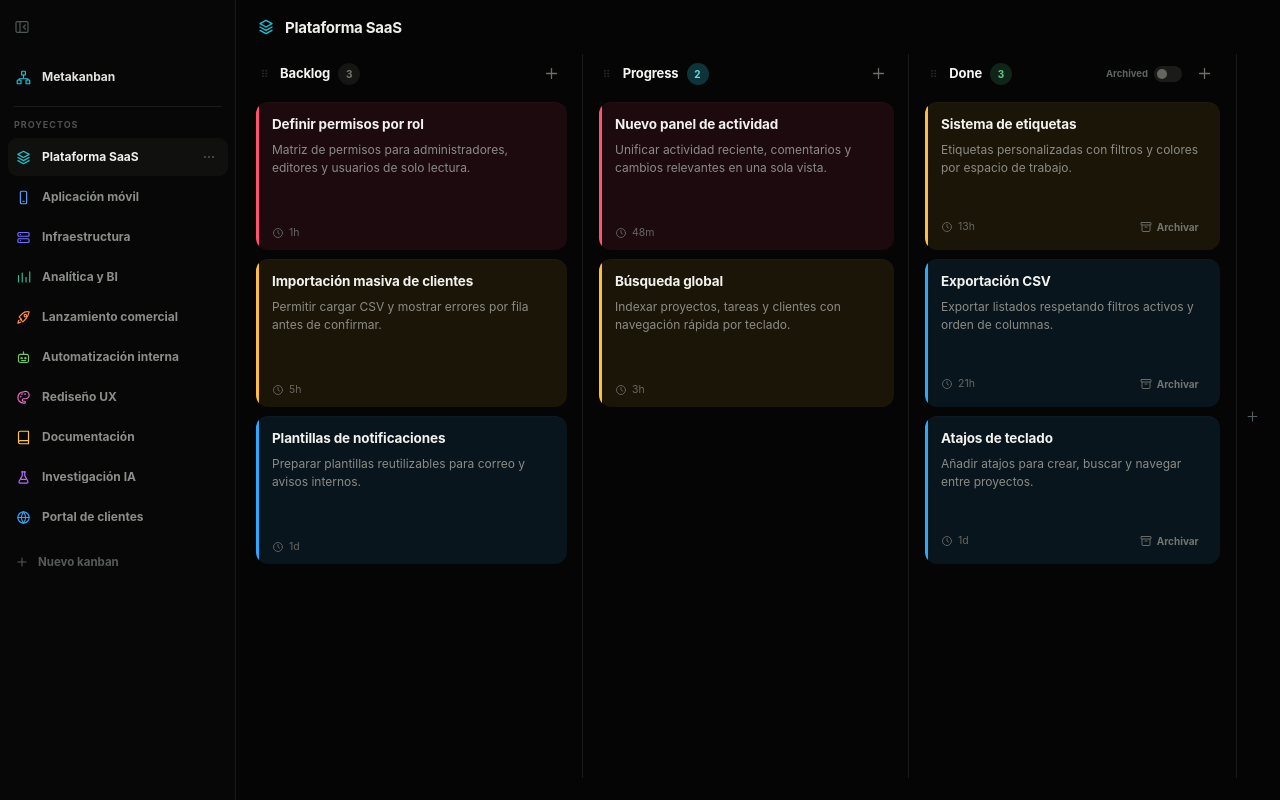
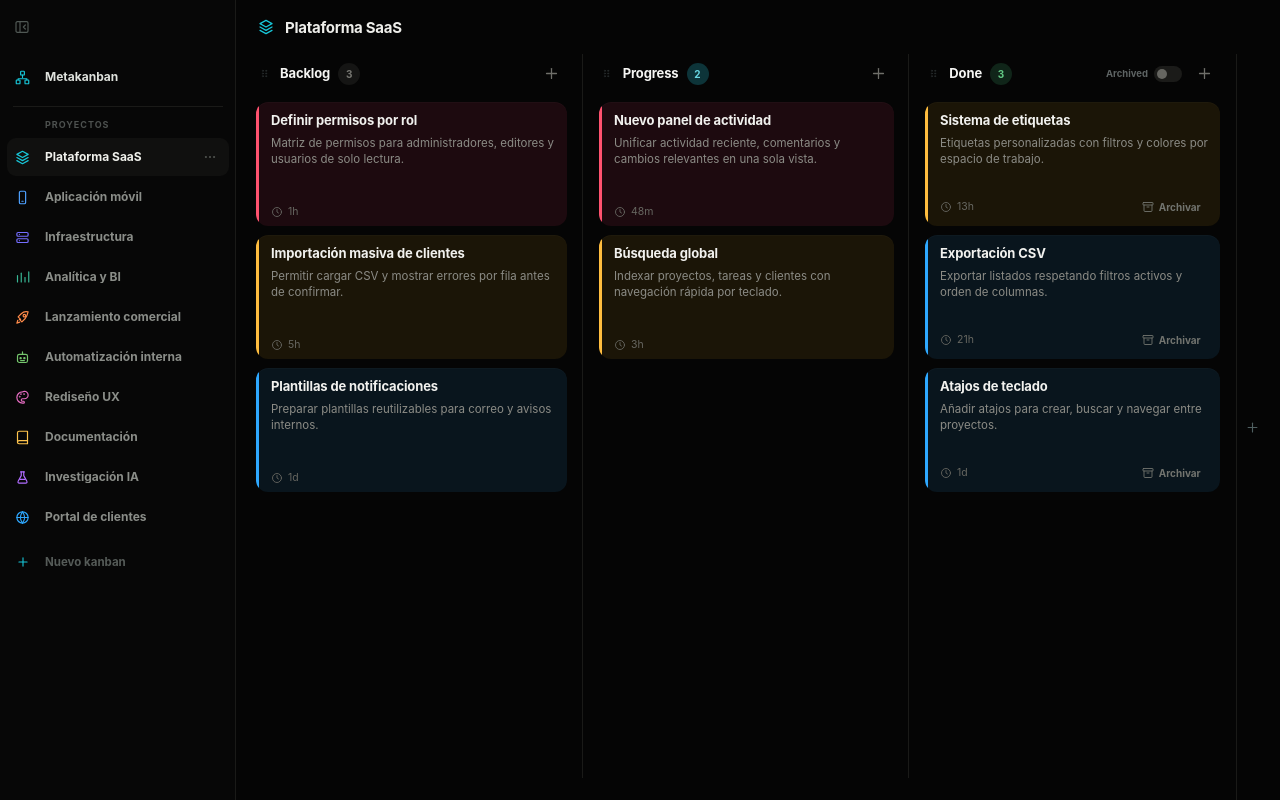
Before and after one commit to DavidTabuyo/deploy-demo, a plain HTML site: page gateway/static-demos/metakanban/index.html in a window 1280 px wide. Drawn offline with Linux system fonts and the light colour scheme.

Commit message:
Update Metakanban demo to v21

```diff
--- a/gateway/static-demos/metakanban/index.html
+++ b/gateway/static-demos/metakanban/index.html
@@ -80,18 +80,25 @@
     /* ---------- Sidebar ---------- */
 
     .sidebar{
-      min-height:100vh;
+      position:fixed;
+      inset:0 auto 0 0;
+      width:var(--sidebar-collapsed);
+      height:100vh;
       background:#070707;
       border-right:1px solid var(--line);
       overflow:hidden;
-      position:relative;
-      z-index:20;
+      z-index:40;
       transition:width .24s var(--ease);
+    }
+
+    .workspace.sidebar-open .sidebar{
+      width:var(--sidebar-open);
     }
 
     .sidebar-inner{
       width:var(--sidebar-open);
-      min-height:100vh;
+      height:100vh;
+      min-height:0;
       display:flex;
       flex-direction:column;
       position:relative;
@@ -117,86 +124,52 @@
       align-items:center;
       justify-content:center;
       cursor:pointer;
-      transition:color .15s ease,transform .18s var(--ease);
+      transition:color .15s ease;
     }
 
     .sidebar-toggle:hover{color:var(--accent)}
+
     .sidebar-toggle .icon{
       width:16px;
       height:16px;
     }
 
-
+    /*
+      Project icons now belong to the real project rows in both states.
+      Nothing is duplicated or repositioned when the sidebar opens.
+    */
     .sidebar-rail-actions{
-      position:absolute;
-      top:var(--header-h);
-      left:0;
-      width:var(--sidebar-collapsed);
-      display:flex;
-      flex-direction:column;
-      align-items:center;
-      gap:9px;
-      padding-top:6px;
-      opacity:1;
-      pointer-events:auto;
-      transition:opacity .12s ease;
-    }
-
-    .workspace.sidebar-open .sidebar-rail-actions{
-      opacity:0;
-      pointer-events:none;
-    }
-
-    .rail-action{
-      width:34px;
-      height:34px;
-      padding:0;
-      background:transparent;
-      color:#505854;
-      display:flex;
-      align-items:center;
-      justify-content:center;
-      cursor:pointer;
-      transition:color .14s ease,transform .14s ease;
-    }
-
-    .rail-action:hover{
-      color:var(--accent);
-      transform:translateY(-1px);
-    }
-
-    .rail-action .icon{
-      width:15px;
-      height:15px;
-    }
-
-    .meta-rail-action{
-      color:var(--accent);
+      display:none !important;
     }
 
     .sidebar-content{
       width:100%;
-      padding:4px 8px 12px;
-      opacity:0;
-      transform:translateX(-6px);
-      pointer-events:none;
-      transition:opacity .14s ease,transform .2s var(--ease);
-    }
-
-    .workspace.sidebar-open .sidebar-content{
+      flex:1 1 auto;
+      min-height:0;
+      overflow-y:auto;
+      overflow-x:hidden;
+      padding:4px 7px 70px;
       opacity:1;
       transform:none;
       pointer-events:auto;
-      transition-delay:.06s;
+      scrollbar-width:thin;
+      scrollbar-color:#1c1c19 transparent;
+    }
+
+    .sidebar-content::-webkit-scrollbar{width:5px}
+    .sidebar-content::-webkit-scrollbar-thumb{
+      background:#1c1c19;
+      border-radius:999px;
     }
 
     .sidebar-label{
-      padding:0 6px 8px;
+      padding:0 6px 8px 38px;
       color:#4d514f;
       font-size:9px;
       font-weight:750;
       text-transform:uppercase;
       letter-spacing:.11em;
+      white-space:nowrap;
     }
 
     .project-list{
@@ -212,7 +185,7 @@
       padding:0 6px;
       display:flex;
       align-items:center;
-      gap:9px;
+      gap:13px;
       background:transparent;
       color:#8a8d88;
       cursor:pointer;
@@ -297,12 +270,12 @@
       height:38px;
       margin-top:7px;
       border-radius:9px;
-      padding:0 7px;
+      padding:0 6px;
       background:transparent;
       color:#555b58;
       display:flex;
       align-items:center;
-      gap:9px;
+      gap:13px;
       cursor:pointer;
       font-size:11.5px;
       font-weight:650;
@@ -314,8 +287,14 @@
       color:var(--accent);
     }
 
-    .new-project .icon{width:14px;height:14px}
-
+    .new-project-icon{
+      color:var(--accent);
+    }
+
+    .new-project .project-icon .icon{
+      width:14px;
+      height:14px;
+    }
 
     .meta-row{
       margin-bottom:10px;
@@ -339,6 +318,7 @@
     /* ---------- Main ---------- */
 
     .main{
+      grid-column:2;
       min-width:0;
       min-height:100vh;
     }
@@ -630,9 +610,9 @@
     .task{
       position:relative;
       border-radius:var(--radius);
-      padding:13px 13px 11px 16px;
+      padding:10px 11px 8px 15px;
       min-width:0;
-      height:148px;
+      height:124px;
       cursor:grab;
       display:flex;
       flex-direction:column;
@@ -680,8 +660,8 @@
     .task-title{
       margin:0;
       color:#f1f1ee;
-      font-size:13.5px;
-      line-height:1.42;
+      font-size:13px;
+      line-height:1.35;
       font-weight:700;
       letter-spacing:-.01em;
       overflow-wrap:anywhere;
@@ -692,15 +672,15 @@
     }
 
     .task-description{
-      margin:7px 0 0;
+      margin:5px 0 0;
       color:#8b8b85;
-      font-size:12px;
-      line-height:1.45;
-      height:52.2px;
-      min-height:52.2px;
-      max-height:52.2px;
+      font-size:11.5px;
+      line-height:1.4;
+      height:32.2px;
+      min-height:32.2px;
+      max-height:32.2px;
       display:-webkit-box;
-      -webkit-line-clamp:3;
+      -webkit-line-clamp:2;
       -webkit-box-orient:vertical;
       overflow:hidden;
       overflow-wrap:anywhere;
@@ -710,7 +690,7 @@
 
     .task-meta{
       margin-top:auto;
-      padding-top:10px;
+      padding-top:6px;
       display:flex;
       align-items:center;
       justify-content:space-between;
@@ -735,7 +715,7 @@
 
     .archive-task,
     .unarchive-task{
-      height:24px;
+      height:22px;
       padding:0 8px;
       border-radius:7px;
       background:transparent;
@@ -792,9 +772,15 @@
     .column-placeholder{opacity:.2}
 
     .edge-add{
+      position:fixed;
+      top:var(--header-h);
+      right:0;
+      bottom:0;
+      z-index:24;
       width:44px;
-      min-height:100%;
-      background:transparent;
+      min-height:0;
+      height:auto;
+      background:var(--bg);
       color:#4f5f61;
       display:flex;
       align-items:center;
@@ -1048,7 +1034,7 @@
       transition:transform .18s var(--ease);
     }
 
-    .modal.compact{width:min(430px,100%)}
+    .modal.compact{width:min(430px,100%);max-height:calc(100vh - 32px);overflow:auto}
 
     .modal-backdrop.open .modal{transform:none}
 
@@ -1400,10 +1386,12 @@
       }
 
       .sidebar{
-        position:sticky;
+        position:fixed;
         left:0;
         top:0;
+        bottom:0;
         height:100vh;
+        width:var(--sidebar-collapsed);
         z-index:40;
       }
 
@@ -1462,11 +1450,14 @@
       .task-list{min-height:calc(100vh - var(--header-h) - 82px)}
 
       .edge-add{
-        position:sticky;
+        position:fixed;
+        top:var(--header-h);
         right:0;
-        min-height:calc(100vh - var(--header-h) - 18px);
+        bottom:0;
+        min-height:0;
+        height:auto;
         background:var(--bg);
-        z-index:6;
+        z-index:24;
       }
 
       .drag-handle{
@@ -1676,15 +1667,49 @@
       mail:`<svg class="icon" viewBox="0 0 24 24"><rect x="3" y="5" width="18" height="14" rx="2"></rect><path d="m3 7 9 6 9-6"></path></svg>`,
       map:`<svg class="icon" viewBox="0 0 24 24"><path d="m3 6 6-3 6 3 6-3v15l-6 3-6-3-6 3Z"></path><path d="M9 3v15"></path><path d="M15 6v15"></path></svg>`,
       cart:`<svg class="icon" viewBox="0 0 24 24"><path d="M3 3h2l2.4 10.2a2 2 0 0 0 2 1.6H18a2 2 0 0 0 2-1.6L21 7H6"></path><circle cx="10" cy="20" r="1"></circle><circle cx="18" cy="20" r="1"></circle></svg>`,
+      dollar:`<svg class="icon" viewBox="0 0 24 24"><path d="M12 2v20"></path><path d="M17 6.5c-1.2-1-2.9-1.5-5-1.5-2.8 0-5 1.4-5 3.5S9 12 12 12s5 1.2 5 3.5S14.8 19 12 19c-2.2 0-4-.6-5.4-1.8"></path></svg>`,
+      euro:`<svg class="icon" viewBox="0 0 24 24"><path d="M18.5 6.2A7 7 0 1 0 18.5 17.8"></path><path d="M4 10h10"></path><path d="M4 14h9"></path></svg>`,
+      coins:`<svg class="icon" viewBox="0 0 24 24"><ellipse cx="8" cy="6" rx="5" ry="3"></ellipse><path d="M3 6v4c0 1.7 2.2 3 5 3 1 0 2-.2 2.8-.5"></path><path d="M3 10v4c0 1.7 2.2 3 5 3"></path><ellipse cx="16" cy="14" rx="5" ry="3"></ellipse><path d="M11 14v4c0 1.7 2.2 3 5 3s5-1.3 5-3v-4"></path></svg>`,
+      wallet:`<svg class="icon" viewBox="0 0 24 24"><path d="M4 6h14a2 2 0 0 1 2 2v11H5a2 2 0 0 1-2-2V5a2 2 0 0 1 2-2h12"></path><path d="M15 11h6v5h-6a2.5 2.5 0 0 1 0-5Z"></path></svg>`,
+      building:`<svg class="icon" viewBox="0 0 24 24"><path d="M4 21V5l8-3 8 3v16"></path><path d="M9 21v-4h6v4"></path><path d="M8 7h.01"></path><path d="M12 7h.01"></path><path d="M16 7h.01"></path><path d="M8 11h.01"></path><path d="M12 11h.01"></path><path d="M16 11h.01"></path></svg>`,
+      users:`<svg class="icon" viewBox="0 0 24 24"><path d="M16 21v-2a4 4 0 0 0-4-4H6a4 4 0 0 0-4 4v2"></path><circle cx="9" cy="7" r="4"></circle><path d="M22 21v-2a4 4 0 0 0-3-3.87"></path><path d="M16 3.13a4 4 0 0 1 0 7.75"></path></svg>`,
+      user:`<svg class="icon" viewBox="0 0 24 24"><circle cx="12" cy="8" r="4"></circle><path d="M4 21a8 8 0 0 1 16 0"></path></svg>`,
+      package:`<svg class="icon" viewBox="0 0 24 24"><path d="m12 2 9 5-9 5-9-5Z"></path><path d="m3 7 9 5 9-5v10l-9 5-9-5Z"></path><path d="M12 12v10"></path></svg>`,
+      bug:`<svg class="icon" viewBox="0 0 24 24"><path d="M8 6a4 4 0 0 1 8 0"></path><rect x="6" y="6" width="12" height="14" rx="6"></rect><path d="M3 13h3"></path><path d="M18 13h3"></path><path d="M4 7l3 2"></path><path d="M20 7l-3 2"></path></svg>`,
+      cloud:`<svg class="icon" viewBox="0 0 24 24"><path d="M17.5 19H7a5 5 0 0 1-.8-9.9A7 7 0 0 1 19.6 11 4 4 0 0 1 17.5 19Z"></path></svg>`,
+      lock:`<svg class="icon" viewBox="0 0 24 24"><rect x="4" y="10" width="16" height="11" rx="2"></rect><path d="M8 10V7a4 4 0 0 1 8 0v3"></path></svg>`,
+      key:`<svg class="icon" viewBox="0 0 24 24"><circle cx="8" cy="15" r="4"></circle><path d="m11 12 9-9"></path><path d="m16 7 2 2"></path><path d="m18 5 2 2"></path></svg>`,
+      bell:`<svg class="icon" viewBox="0 0 24 24"><path d="M18 8a6 6 0 0 0-12 0c0 7-3 7-3 9h18c0-2-3-2-3-9"></path><path d="M10 21h4"></path></svg>`,
+      search:`<svg class="icon" viewBox="0 0 24 24"><circle cx="11" cy="11" r="7"></circle><path d="m20 20-4-4"></path></svg>`,
+      message:`<svg class="icon" viewBox="0 0 24 24"><path d="M21 15a4 4 0 0 1-4 4H8l-5 3V7a4 4 0 0 1 4-4h10a4 4 0 0 1 4 4Z"></path></svg>`,
+      fileText:`<svg class="icon" viewBox="0 0 24 24"><path d="M6 2h8l4 4v16H6Z"></path><path d="M14 2v5h5"></path><path d="M9 13h6"></path><path d="M9 17h6"></path></svg>`,
+      clipboard:`<svg class="icon" viewBox="0 0 24 24"><rect x="5" y="4" width="14" height="18" rx="2"></rect><path d="M9 4V2h6v2"></path><path d="M9 10h6"></path><path d="M9 14h6"></path></svg>`,
+      checkCircle:`<svg class="icon" viewBox="0 0 24 24"><circle cx="12" cy="12" r="9"></circle><path d="m8 12 2.5 2.5L16 9"></path></svg>`,
+      flag:`<svg class="icon" viewBox="0 0 24 24"><path d="M5 22V3"></path><path d="M5 4h11l-2 4 2 4H5"></path></svg>`,
+      trophy:`<svg class="icon" viewBox="0 0 24 24"><path d="M8 3h8v5a4 4 0 0 1-8 0Z"></path><path d="M8 5H4v2a4 4 0 0 0 4 4"></path><path d="M16 5h4v2a4 4 0 0 1-4 4"></path><path d="M12 12v5"></path><path d="M8 21h8"></path><path d="M9 17h6"></path></svg>`,
+      graduation:`<svg class="icon" viewBox="0 0 24 24"><path d="m2 9 10-5 10 5-10 5Z"></path><path d="M6 11v5c3 2 9 2 12 0v-5"></path><path d="M22 9v6"></path></svg>`,
+      lightbulb:`<svg class="icon" viewBox="0 0 24 24"><path d="M9 18h6"></path><path d="M10 22h4"></path><path d="M8.5 15.5A7 7 0 1 1 15.5 15.5C14.5 16.5 14 17 14 18h-4c0-1-.5-1.5-1.5-2.5Z"></path></svg>`,
+      laptop:`<svg class="icon" viewBox="0 0 24 24"><rect x="5" y="4" width="14" height="11" rx="1"></rect><path d="M2 19h20"></path><path d="m5 15-2 4"></path><path d="m19 15 2 4"></path></svg>`,
       panelOpen:`<svg class="icon" viewBox="0 0 24 24"><rect x="3" y="4" width="18" height="16" rx="2"></rect><path d="M9 4v16"></path><path d="m14 9 3 3-3 3"></path></svg>`,
       panelClose:`<svg class="icon" viewBox="0 0 24 24"><rect x="3" y="4" width="18" height="16" rx="2"></rect><path d="M9 4v16"></path><path d="m17 9-3 3 3 3"></path></svg>`
 
     };
 
-    const PROJECT_ICONS = ["folder","layers","network","code","terminal","database","server","cpu","bot","sparkles","target","rocket","bolt","globe","map","plane","briefcase","calendar","chart","wrench","shield","book","box","palette","star","heart","music","camera","gamepad","phone","mail","cart","home","flask"];
+    const PROJECT_ICONS = [
+      "folder","layers","network","code","terminal","database","server","cpu","bot",
+      "sparkles","target","rocket","bolt","globe","map","plane","briefcase","calendar",
+      "chart","wrench","shield","book","box","palette","star","heart","music","camera",
+      "gamepad","phone","mail","cart","home","flask","dollar","euro","coins","wallet",
+      "building","users","user","package","bug","cloud","lock","key","bell","search",
+      "message","fileText","clipboard","checkCircle","flag","trophy","graduation",
+      "lightbulb","laptop"
+    ];
     const PROJECT_COLORS = [
-      "#17c7d9","#4ea1ff","#756eff","#b06cff","#e66dc2",
-      "#ff657d","#ff8b4a","#ffc44d","#75c66d","#38b795"
+      "#17c7d9","#4ea1ff","#2ea8ff","#756eff","#8f7cff",
+      "#b06cff","#d36df0","#e66dc2","#ef5da8","#ff657d",
+      "#ff526f","#f25f5c","#ff8b4a","#f59e0b","#ffc44d",
+      "#d6e86c","#8bc34a","#75c66d","#38b795","#00b8a9",
+      "#4fd1b5","#7f9cf5","#9b8cff","#55c2ff"
     ];
 
     const now = Date.now();
@@ -1856,7 +1881,7 @@
     document.getElementById("metaSidebarIcon").innerHTML = icons.network;
     document.getElementById("metaRailButton").innerHTML = icons.network;
     document.getElementById("newRailProject").innerHTML = icons.plus;
-    document.getElementById("newProject").innerHTML = `${icons.plus}<span>Nuevo kanban</span>`;
+    document.getElementById("newProject").innerHTML = `<span class="project-icon new-project-icon">${icons.plus}</span><span>Nuevo kanban</span>`;
     document.getElementById("closeTaskModal").innerHTML = icons.x;
     document.getElementById("closeProjectModal").innerHTML = icons.x;
     document.getElementById("priorityChevron").innerHTML = icons.down;
@@ -2203,6 +2228,7 @@
     }
 
     function renderBoard(){
+      sortBacklogByPriority(boardState);
       boardShell.classList.remove("meta-mode");
       board.style.setProperty("--columns",Math.max(boardState.columns.length,1));
       board.innerHTML = "";
@@ -2211,6 +2237,32 @@
       updateAges();
     }
 
+
+    const PRIORITY_RANK = Object.freeze({
+      high:0,
+      medium:1,
+      low:2
+    });
+
+    function sortBacklogByPriority(project = boardState){
+      if(!project?.columns?.length || !project?.tasks?.length) return;
+
+      const backlog = project.columns.find(column => column.isBacklog);
+      if(!backlog) return;
+
+      const backlogTasks = project.tasks
+        .filter(task => task.columnId === backlog.id && !task.archived)
+        .sort((a,b) =>
+          (PRIORITY_RANK[a.priority] ?? 99) -
+          (PRIORITY_RANK[b.priority] ?? 99)
+        );
+
+      const otherTasks = project.tasks.filter(
+        task => task.columnId !== backlog.id || task.archived
+      );
+
+      project.tasks = [...backlogTasks,...otherTasks];
+    }
 
     function getColumnSemanticClass(column){
       if(column?.isDone) return "semantic-done";
@@ -2455,6 +2507,7 @@
         }
 
         syncTasksFromDom();
+        sortBacklogByPriority(boardState);
         persistWorkspace();
         clearTaskDrag();
         renderBoard();
@@ -2876,6 +2929,7 @@
         });
       }
 
+      sortBacklogByPriority(boardState);
       persistWorkspace();
       renderBoard();
       closeModal(taskModalBackdrop);
@@ -2884,6 +2938,7 @@
     deleteTask.addEventListener("click",() => {
       if(!editingTaskId) return;
       boardState.tasks = boardState.tasks.filter(task => task.id !== editingTaskId);
+      sortBacklogByPriority(boardState);
       persistWorkspace();
       renderBoard();
       closeModal(taskModalBackdrop);
@@ -3175,6 +3230,7 @@
           task.archivedAt = null;
         }
         syncTasksFromDom();
+        sortBacklogByPriority(boardState);
         persistWorkspace();
       }
 
```
